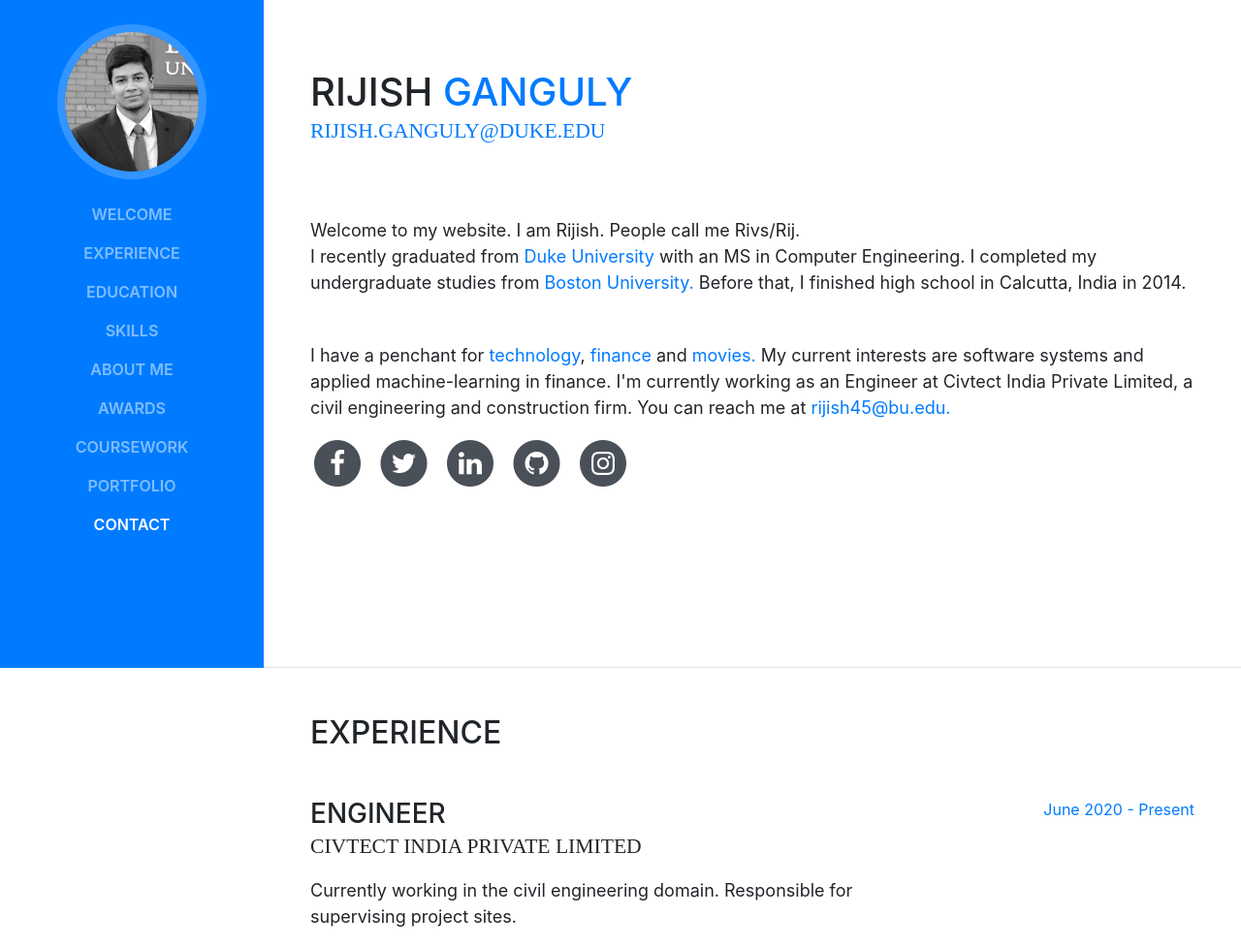
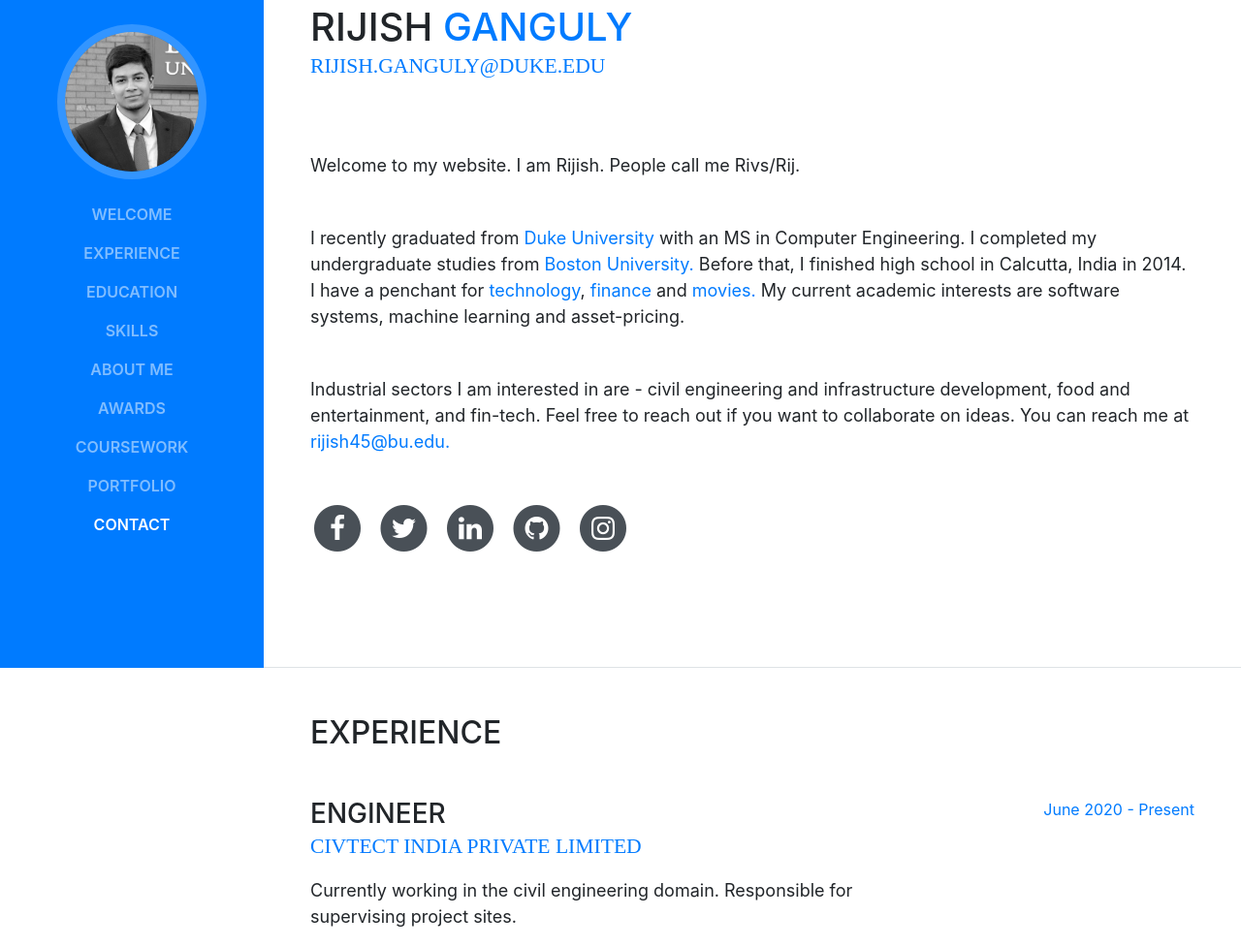
Before and after one commit to rijish45/rijish45.github.io, a website with bundled scripts: page index.html in a window 1280 px wide. Shown: the part 111-1089 px from the top of the page at 97% size. Built offline with nearby package versions, Linux system fonts and the light colour scheme; a web font is replaced by a local one.

Commit message:
Intro change

```diff
--- a/index.html
+++ b/index.html
@@ -93,9 +93,11 @@
           </div>
 
           <br>
-          <p class="mb-5"> Welcome to my website. I am Rijish. People call me Rivs/Rij. <br>
-          I recently graduated from <a href="https://www.duke.edu"> Duke University </a> with an MS in Computer Engineering. I completed my undergraduate studies from <a href="https://www.duke.edu"> Boston University.</a> Before that, I finished high school in Calcutta, India in 2014. </p>
-          <p>I have a penchant for <a href="https://news.ycombinator.com/" target="_blank">technology</a>, <a href="https://www.investopedia.com/" target="_blank">finance </a> and <a href="https://www.imdb.com/chart/top" target="_blank">movies. </a> My current interests are software systems and applied machine-learning in finance. I'm currently working as an Engineer at Civtect India Private Limited, a civil engineering and construction firm. You can reach me at <a href="mailto:rg239@duke.edu"> rijish45@bu.edu. </a> </p>
+          <p class="mb-5"> Welcome to my website. I am Rijish. People call me Rivs/Rij. </p>
+          <p class="mb-5">I recently graduated from <a href="https://www.duke.edu"> Duke University </a> with an MS in Computer Engineering. I completed my undergraduate studies from <a href="https://www.duke.edu"> Boston University.</a> Before that, I finished high school in Calcutta, India in 2014.
+          I have a penchant for <a href="https://news.ycombinator.com/" target="_blank">technology</a>, <a href="https://www.investopedia.com/" target="_blank">finance </a> and <a href="https://www.imdb.com/chart/top" target="_blank">movies. </a> My current academic interests are software systems, machine learning and asset-pricing.</p>
+
+          <p class="mb-5">Industrial sectors I am interested in are - civil engineering and infrastructure development, food and entertainment, and fin-tech. Feel free to reach out if you want to collaborate on ideas.  You can reach me at <a href="mailto:rg239@duke.edu"> rijish45@bu.edu. </a> </p>
           <ul class="list-inline list-social-icons mb-0">
             <li class="list-inline-item">
               <a href="https://www.facebook.com/rijish45" target="_blank">
@@ -151,7 +153,7 @@
            <div class="resume-item d-flex flex-column flex-md-row mb-5">
             <div class="resume-content mr-auto">
               <h3 class="mb-0"> Engineer </h3>
-              <div class="subheading mb-3"> Civtect India Private Limited </div>
+              <div class="subheading mb-3"> <a href="https://civtectindia.com" target = "_blank">Civtect India Private Limited </a> </div>
               <p> Currently working in the civil engineering domain. Responsible for supervising project sites. </p>
             </div>
             <div class="resume-date text-md-right">
@@ -338,7 +340,7 @@
         <div class="my-auto">
           <h2 class="mb-5">About Me</h2>
           <p>     During my undergraduate years, I aspired to be a versatile engineer as I was fascinated by both software and hardware engineering. Hence, I decided to pursue a double major in Electrical Engineering and Computer Engineering.
-          Apart from engineering, I enjoy learning about finance and investment strategies. My career interests lie at the intersection of finance and computer science. I am a huge fan of MOOCs and spend considerable amount of time on Coursera, edX, Udacity and Udemy. </p>
+          Apart from engineering, I enjoy learning about finance and investment strategies. My academic interests lie at the intersection of finance and computer science. I am a huge fan of MOOCs and spend considerable amount of time on Coursera, edX, Udacity and Udemy. </p>
           <p>I am a cinephile and I love to binge on new movies and TV shows. <strong> Breaking Bad </strong> is my favorite TV show closely followed by The Game of Thrones and The Peaky Blinders. I love connecting with new people, discussing tech and finance, and critiquing new TV shows. In my free time, I like to play squash and table-tennis.</p>
         </div>
       </section>
@@ -647,6 +649,7 @@
 
 
 
+
     <!-- Bootstrap core JavaScript -->
     <script src="vendor/jquery/jquery.min.js"></script>
     <script src="vendor/bootstrap/js/bootstrap.bundle.min.js"></script>
```
